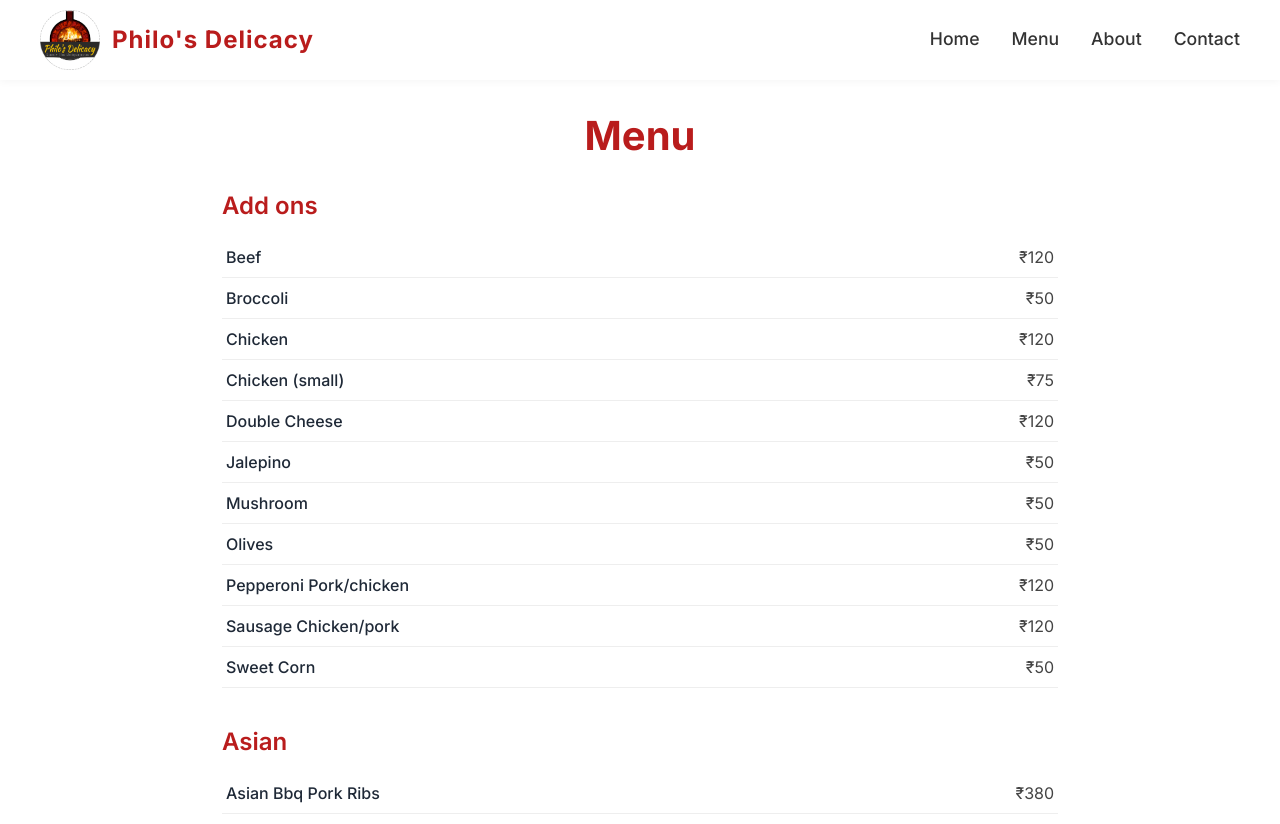
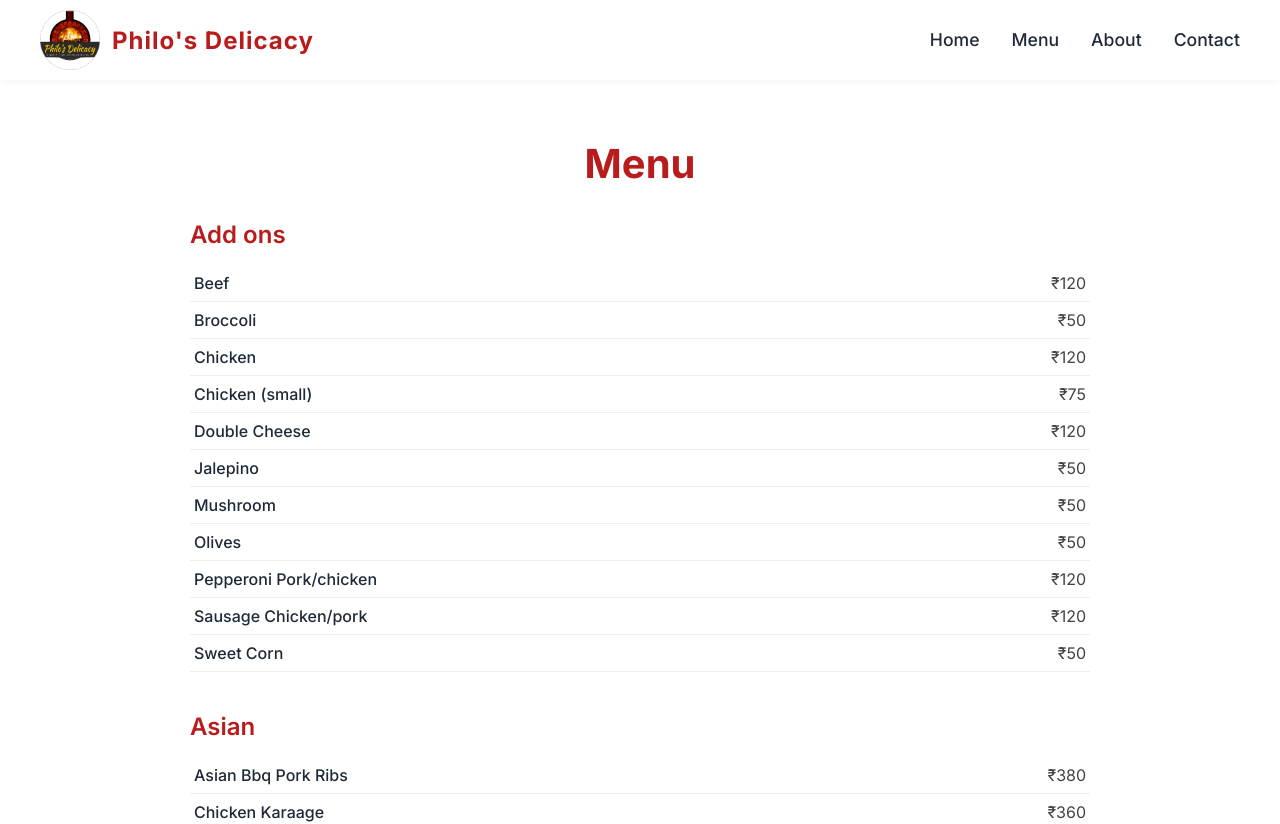
Before and after one commit to thebenVar/philos-website, a Next.js app: page /menu in a window 1280 px wide. Shown: the top 824 px of the page. Built offline with nearby package versions, Linux system fonts and the light colour scheme.

Commit message:
feat: implement CSS variables for consistent styling and refactor components to use new styles

```diff
--- a/src/app/globals.css
+++ b/src/app/globals.css
@@ -1,15 +1,195 @@
 
+:root {
+  /* Colors */
+  --primary-red: #b91c1c;
+  --primary-red-hover: #991b1b;
+  --primary-red-light: #f7dada;
+  --text-dark: #1f2937;
+  --text-medium: #444;
+  --text-light: #6b7280;
+  --background-light: #f7f7f7;
+  --white: #ffffff;
+  --gold: #fbbf24;
+  --overlay: rgba(0, 0, 0, 0.7);
+  --overlay-light: rgba(0, 0, 0, 0.6);
 
-@import url('https://cdn.jsdelivr.net/npm/bootstrap@5.3.2/dist/css/bootstrap.min.css');
+  /* Spacing */
+  --spacing-xs: 8px;
+  --spacing-sm: 12px;
+  --spacing-md: 16px;
+  --spacing-lg: 24px;
+  --spacing-xl: 32px;
+  --spacing-2xl: 48px;
+
+  /* Borders */
+  --border-radius-sm: 8px;
+  --border-radius-md: 12px;
+  --border-radius-lg: 16px;
+  --border-radius-xl: 18px;
+  --border-radius-2xl: 24px;
+
+  /* Shadows */
+  --shadow-sm: 0 2px 8px rgba(0, 0, 0, 0.04);
+  --shadow-md: 0 2px 16px rgba(0, 0, 0, 0.06);
+  --shadow-lg: 0 2px 16px rgba(0, 0, 0, 0.08);
+  --shadow-xl: 0 4px 32px rgba(0, 0, 0, 0.18);
+
+  /* Typography */
+  --font-size-sm: 1rem;
+  --font-size-md: 1.05rem;
+  --font-size-lg: 1.1rem;
+  --font-size-xl: 1.25rem;
+  --font-size-2xl: 1.5rem;
+  --font-size-3xl: 2rem;
+  --font-size-4xl: 3rem;
+
+  /* Transitions */
+  --transition-fast: 0.2s;
+  --transition-normal: 0.3s;
+}
 
 body {
   margin: 0;
   font-family: 'Inter', Arial, sans-serif;
-  background: #fff;
-  color: #1f2937;
+  background: var(--white);
+  color: var(--text-dark);
 }
 
-.navbar-brand img {
-  max-height: 100px;
-  width: auto;
+/* Common component styles */
+.btn-primary {
+  background: var(--primary-red);
+  color: var(--white);
+  padding: var(--spacing-sm) var(--spacing-xl);
+  border-radius: var(--border-radius-2xl);
+  font-weight: bold;
+  text-decoration: none;
+  font-size: var(--font-size-lg);
+  box-shadow: var(--shadow-sm);
+  border: none;
+  cursor: pointer;
+  transition: background-color var(--transition-fast);
 }
+
+.btn-primary:hover {
+  background: var(--primary-red-hover);
+}
+
+.btn-secondary {
+  background: var(--white);
+  color: var(--primary-red);
+  border: 2px solid var(--primary-red);
+  padding: var(--spacing-sm) var(--spacing-xl);
+  border-radius: var(--border-radius-2xl);
+  font-weight: bold;
+  text-decoration: none;
+  font-size: var(--font-size-lg);
+  box-shadow: var(--shadow-sm);
+  cursor: pointer;
+  transition: all var(--transition-fast);
+}
+
+.btn-secondary:hover {
+  background: var(--primary-red);
+  color: var(--white);
+}
+
+.card {
+  background: var(--white);
+  border-radius: var(--border-radius-xl);
+  box-shadow: var(--shadow-lg);
+  padding: var(--spacing-lg);
+  margin-bottom: var(--spacing-xs);
+}
+
+.section {
+  max-width: 1000px;
+  margin: 0 auto;
+  margin-bottom: var(--spacing-2xl);
+  padding: 0 var(--spacing-md);
+}
+
+.section-narrow {
+  max-width: 700px;
+  margin: 0 auto;
+  margin-bottom: var(--spacing-2xl);
+  padding: 0 var(--spacing-md);
+}
+
+.section-title {
+  font-size: var(--font-size-3xl);
+  font-weight: bold;
+  color: var(--primary-red);
+  text-align: center;
+  margin-bottom: var(--spacing-xl);
+}
+
+.grid-center {
+  display: flex;
+  flex-wrap: wrap;
+  gap: var(--spacing-xl);
+  justify-content: center;
+}
+
+.grid-gallery {
+  display: flex;
+  flex-wrap: wrap;
+  gap: var(--spacing-lg);
+  justify-content: center;
+}
+
+/* Gallery specific styles */
+.gallery-caption-overlay {
+  opacity: 0;
+  pointer-events: none;
+  transition: opacity var(--transition-normal);
+}
+
+.gallery-image-card:hover .gallery-caption-overlay,
+.gallery-image-card:focus .gallery-caption-overlay {
+  opacity: 1 !important;
+  pointer-events: auto !important;
+}
+
+.gallery-image-card {
+  position: relative;
+  border-radius: var(--border-radius-lg);
+  box-shadow: var(--shadow-md);
+  overflow: hidden;
+  width: 220px;
+  height: 150px;
+  margin-bottom: var(--spacing-xs);
+  background: var(--white);
+  cursor: pointer;
+}
+
+.gallery-caption-overlay {
+  position: absolute;
+  left: 0;
+  bottom: 0;
+  width: 100%;
+  height: 100%;
+  background: var(--overlay-light);
+  color: var(--white);
+  opacity: 0;
+  transition: opacity var(--transition-normal);
+  display: flex;
+  align-items: center;
+  justify-content: center;
+  font-size: var(--font-size-lg);
+  font-weight: 500;
+  text-align: center;
+  pointer-events: none;
+}
+
+/* Navigation styles */
+.nav-link-custom:hover {
+  color: var(--primary-red) !important;
+  border-bottom: 2px solid var(--primary-red) !important;
+  background: linear-gradient(90deg, var(--white) 60%, var(--primary-red-light) 100%);
+  transition: color var(--transition-fast), border-bottom var(--transition-fast), background var(--transition-normal);
+}
+
+.nav-link-custom:active {
+  color: var(--primary-red) !important;
+  border-bottom: 2px solid var(--primary-red) !important;
+}
--- a/src/components/Footer.tsx
+++ b/src/components/Footer.tsx
@@ -1,8 +1,16 @@
 
 export default function Footer() {
+  const footerStyle = {
+    background: 'var(--text-dark)',
+    color: 'var(--white)',
+    textAlign: 'center' as const,
+    padding: 'var(--spacing-lg) 0',
+    marginTop: 'var(--spacing-2xl)'
+  };
+
   return (
-    <footer className="bg-dark text-white text-center py-4">
-      <p>© 2025 Philos Delicacy. All rights reserved.</p>
+    <footer style={footerStyle}>
+      <p style={{ margin: 0 }}>© 2025 Philos Delicacy. All rights reserved.</p>
     </footer>
   );
 }
--- a/src/components/Navbar.tsx
+++ b/src/components/Navbar.tsx
@@ -10,44 +10,81 @@ export default function Navbar() {
     { href: '/contact', label: 'Contact' },
   ];
 
+  const navbarStyle = {
+    background: 'var(--white)',
+    boxShadow: 'var(--shadow-sm)',
+    padding: `0 var(--spacing-xl)`,
+    position: 'sticky' as const,
+    top: 0,
+    zIndex: 100
+  };
+
+  const containerStyle = {
+    display: 'flex',
+    alignItems: 'center',
+    height: '80px',
+    maxWidth: '1200px',
+    margin: '0 auto'
+  };
+
+  const logoStyle = {
+    display: 'flex',
+    alignItems: 'center',
+    marginRight: 'var(--spacing-xl)',
+    textDecoration: 'none'
+  };
+
+  const logoTextStyle = {
+    fontWeight: 'bold',
+    fontSize: 'var(--font-size-2xl)',
+    color: 'var(--primary-red)',
+    letterSpacing: '1px',
+    marginLeft: 'var(--spacing-sm)'
+  };
+
+  const navListStyle = {
+    display: 'flex',
+    gap: 'var(--spacing-xl)',
+    listStyle: 'none',
+    margin: 0,
+    padding: 0,
+    flex: 1,
+    justifyContent: 'flex-end'
+  };
+
+  const navLinkStyle = {
+    color: 'var(--text-dark)',
+    fontWeight: '500',
+    fontSize: 'var(--font-size-lg)',
+    textDecoration: 'none',
+    padding: 'var(--spacing-xs) 0',
+    transition: `color var(--transition-fast)`,
+    borderBottom: '2px solid transparent',
+    display: 'inline-block'
+  };
+
   return (
-    <nav style={{ background: '#fff', boxShadow: '0 2px 8px rgba(0,0,0,0.04)', padding: '0 32px', position: 'sticky', top: 0, zIndex: 100 }}>
-      <div style={{ display: 'flex', alignItems: 'center', height: '80px', maxWidth: '1200px', margin: '0 auto' }}>
-        <Link href="/" style={{ display: 'flex', alignItems: 'center', marginRight: '32px', textDecoration: 'none' }}>
-          <Image src="/logo.png" alt="Philos Delicacy Logo" width={60} height={60} style={{ marginRight: '12px' }} />
-          <span style={{ fontWeight: 'bold', fontSize: '1.5rem', color: '#b91c1c', letterSpacing: '1px' }}>Philo's Delicacy</span>
+    <nav style={navbarStyle}>
+      <div style={containerStyle}>
+        <Link href="/" style={logoStyle}>
+          <Image
+            src="/logo.png"
+            alt="Philos Delicacy Logo"
+            width={60}
+            height={60}
+          />
+          <span style={logoTextStyle}>Philo's Delicacy</span>
         </Link>
-        <ul style={{ display: 'flex', gap: '32px', listStyle: 'none', margin: 0, padding: 0, flex: 1, justifyContent: 'flex-end' }}>
+        <ul style={navListStyle}>
           {navLinks.map((link) => (
             <li key={link.href} style={{ position: 'relative' }}>
               <Link
                 href={link.href}
-                style={{
-                  color: '#333',
-                  fontWeight: '500',
-                  fontSize: '1.1rem',
-                  textDecoration: 'none',
-                  padding: '8px 0',
-                  transition: 'color 0.2s',
-                  borderBottom: '2px solid transparent',
-                  display: 'inline-block',
-                }}
+                style={navLinkStyle}
                 className="nav-link-custom"
               >
                 {link.label}
               </Link>
-              <style>{`
-                .nav-link-custom:hover {
-                  color: #b91c1c !important;
-                  border-bottom: 2px solid #b91c1c !important;
-                  background: linear-gradient(90deg, #fff 60%, #f7dada 100%);
-                  transition: color 0.2s, border-bottom 0.2s, background 0.3s;
-                }
-                .nav-link-custom:active {
-                  color: #b91c1c !important;
-                  border-bottom: 2px solid #b91c1c !important;
-                }
-              `}</style>
             </li>
           ))}
         </ul>
```
Also changed, not shown: src/app/page.tsx (+136 -79 lines).
